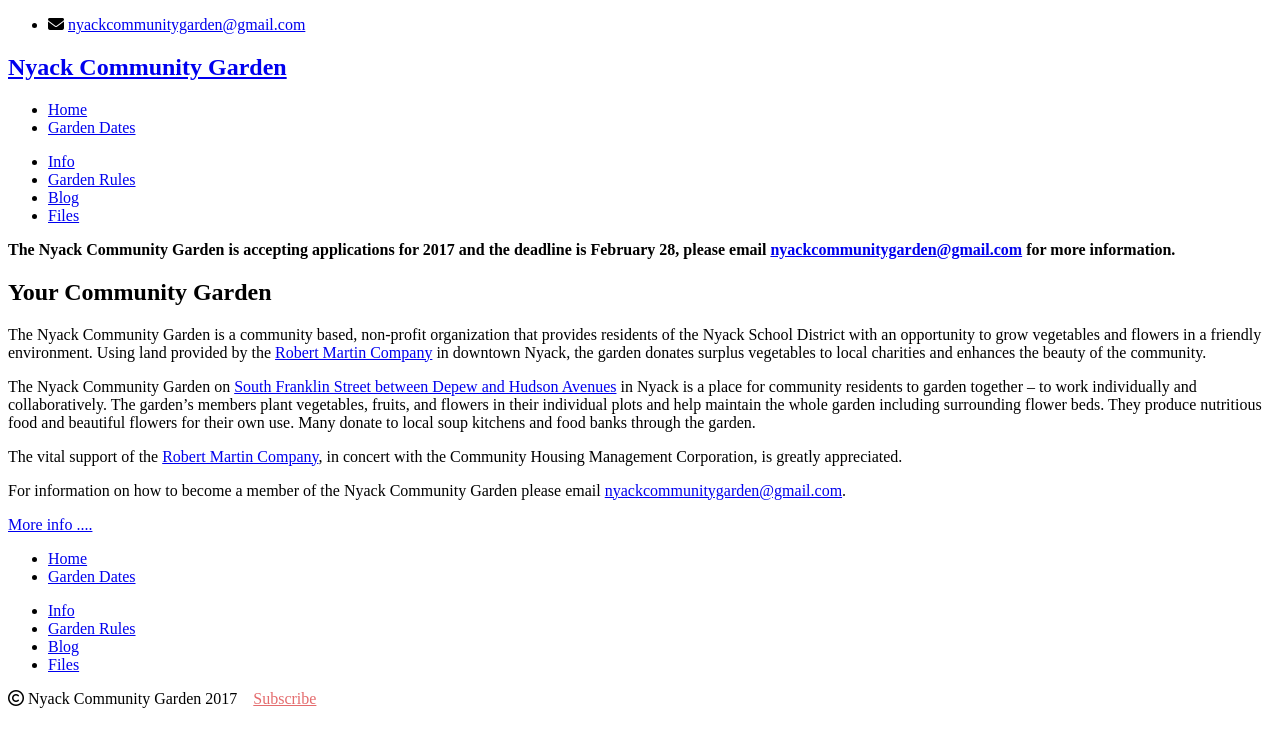
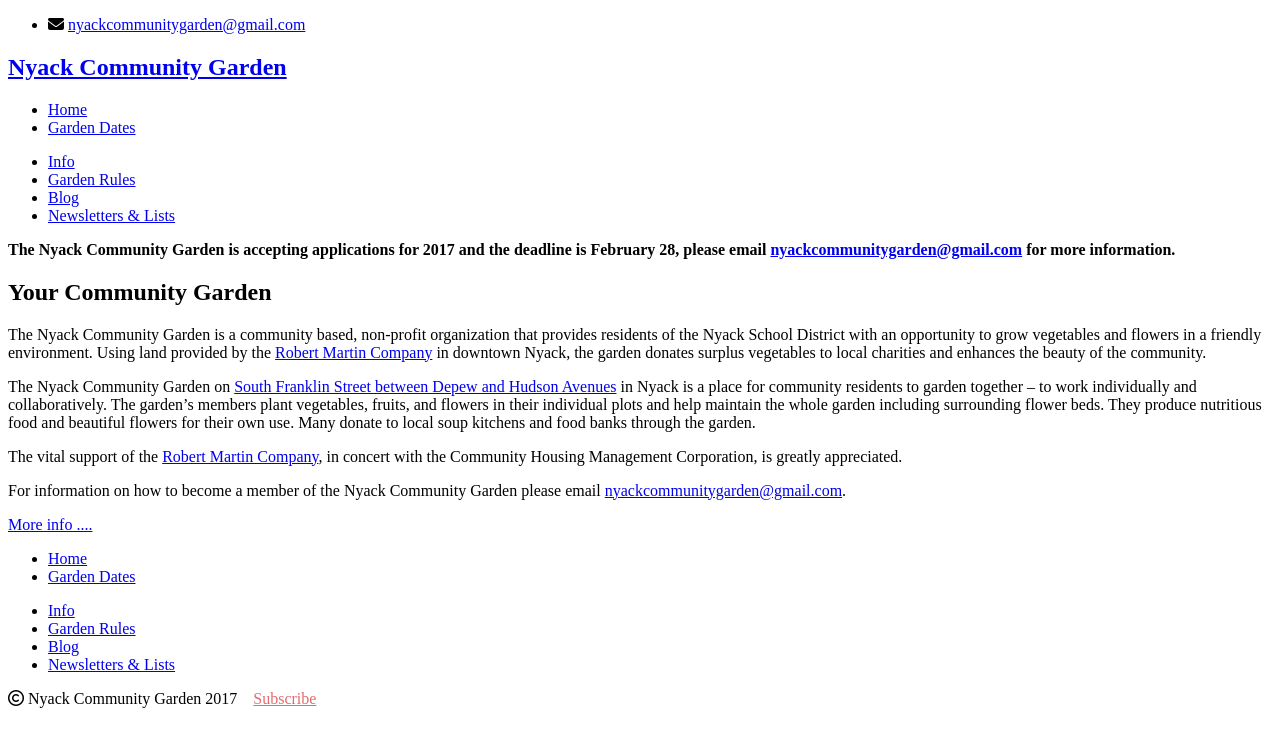
Before and after one commit to bosborne/nyackcommunitygarden, a Jekyll site: the page built from index.html, in a window 1280 px wide. Shown: the top 747 px of the page. Built offline with Jekyll 4.4.1, drawn with Linux system fonts in a browser that asks for light colours; nearby versions of some CDN libraries; library files that are not in the unit come from our copies.

Commit message:
Change button label

```diff
--- a/_includes/navigation.html
+++ b/_includes/navigation.html
@@ -6,6 +6,6 @@
 	<li class="info"><a href="/info/">Info</a></li>
 	<li class="garden-rules"><a href="/garden-rules/">Garden Rules</a></li>
 	<li class="blog"><a href="/blog/">Blog</a></li>
-	<li class="files"><a href="/files/">Files</a></li>
+	<li class="files"><a href="/files/">Newsletters & Lists</a></li>
 </ul>
 <!-- see css/main.css, around line 230 -->
```
